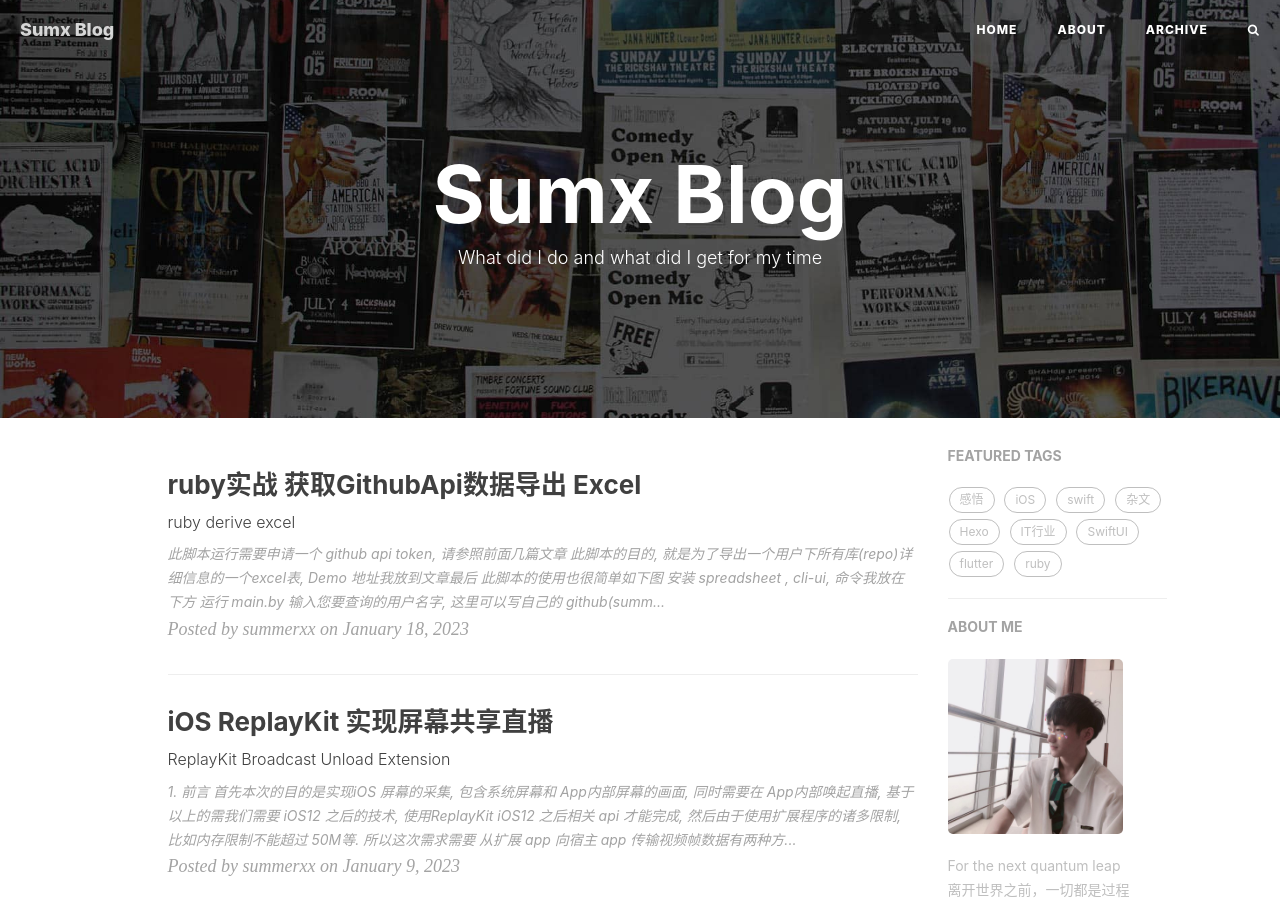
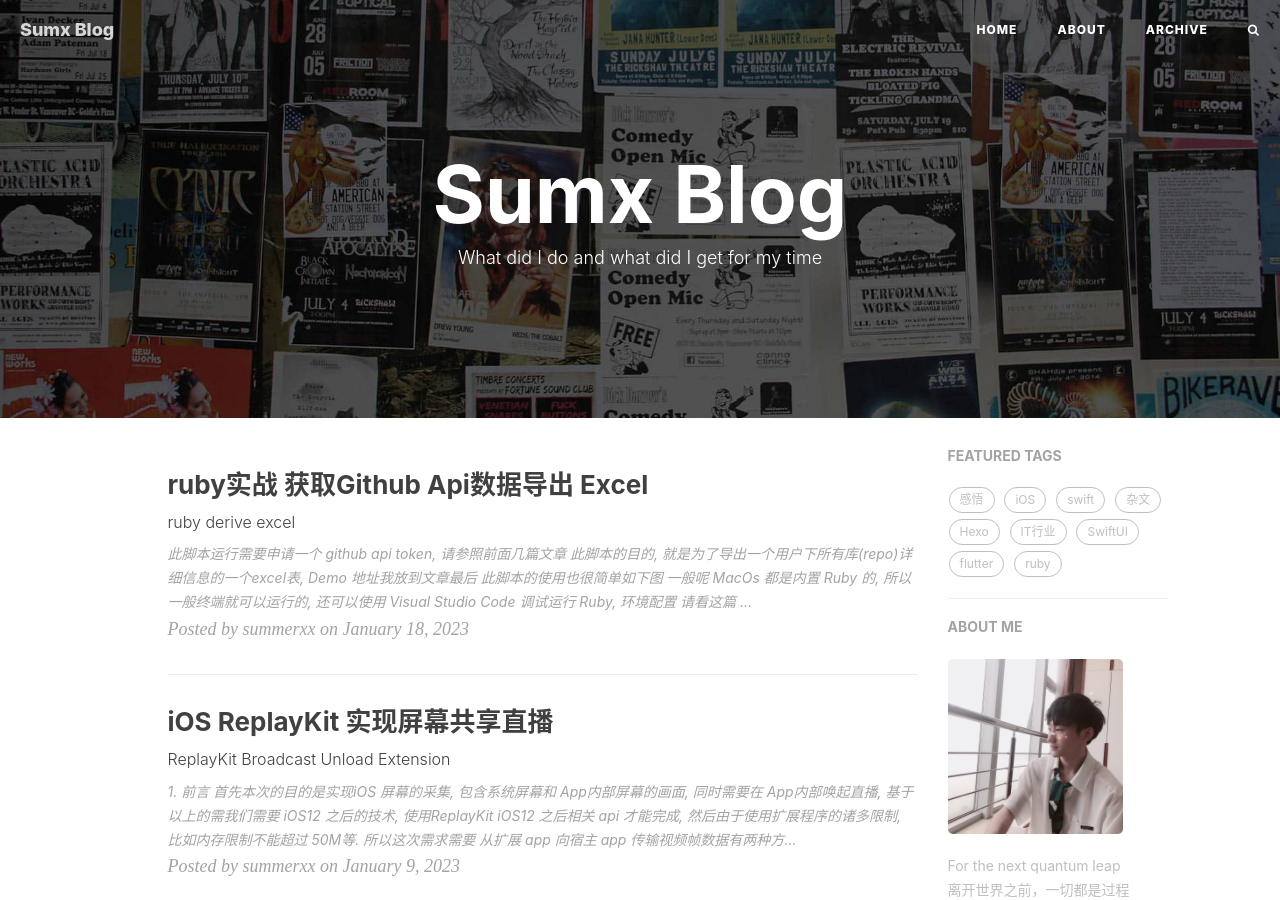
Before and after one commit to summerxx27/summerxx27.github.io, a Jekyll site: the page built from index.html, in a window 1280 px wide and 900 px high. Built offline with Jekyll 4.4.1, drawn with Linux system fonts in a browser that asks for light colours; nearby versions of some CDN libraries; the list of posts is cut into pages by our own code; comment, search, counter and statistics services are not loaded; some of the changed lines change nothing that is shown.

Commit message:
Update 2023-01-18-ruby-githubapi-excel.md

````diff
--- a/_posts/2023-01-18-ruby-githubapi-excel.md
+++ b/_posts/2023-01-18-ruby-githubapi-excel.md
@@ -1,6 +1,6 @@
 ---
 layout: post
-title: "ruby实战 获取GithubApi数据导出 Excel"
+title: "ruby实战 获取Github Api数据导出 Excel"
 subtitle: "ruby derive excel"
 date: 2023-01-18
 author: "summerxx"
@@ -12,11 +12,14 @@
 此脚本的目的, 就是为了导出一个用户下所有库(repo)详细信息的一个excel表, Demo 地址我放到文章最后
 此脚本的使用也很简单如下图
 
+一般呢 MacOs 都是内置 Ruby 的, 所以一般终端就可以运行的, 还可以使用 `Visual Studio Code` 调试运行 Ruby,  环境配置 请看这篇 [https://www.jianshu.com/p/0f5a7a8293f5](https://www.jianshu.com/p/0f5a7a8293f5)
+
 - 安装 spreadsheet , cli-ui, 命令我放在下方
 - 运行 main.by
 - 输入您要查询的用户名字, 这里可以写自己的 github(summerxx27) 用户名
 - 之后选择确认 Yes. No
 - 之后文件就会自动导出到桌面
+- 这里桌面路径我是配置的绝对路径, 一般呢你可以配置成你需要的
 
 ![截屏2023-01-18 15.45.59](https://p.ipic.vip/lkg6qe.png)
 
@@ -24,11 +27,11 @@
 
 
 
-使用此脚本钱先 安装必要的gems 包
+此脚本包含Excel 导出功能, 需要`spreadsheet` 需要一些终端的输入框需要`cli-ui`使用此脚本前先需安装必要的gems 包
 
 ```
-gem install spreadsheet
-gem install cli-ui
+sudo gem install spreadsheet
+sudo gem install cli-ui
 ```
 
 ```ruby
@@ -161,7 +164,57 @@
 }
 ```
 
-Ruby 环境配置 请看这篇 [https://www.jianshu.com/p/0f5a7a8293f5](https://www.jianshu.com/p/0f5a7a8293f5)
+此外一般呢, 如果工作中使用钉钉 app, 那么一般一个工作完成后都需要给钉钉发个群消息, 告知下进度, 所以还可以完善此脚本如下
+
+在钉钉群设置里面此次
+
+> 群设置 - 智能群助手 - 添加机器人 - 选择 - 自定义
+>
+> 上面的步骤是为了给群创建一个机器人, 用来发消息, 创建过程中, 最好把安全设置设置一个自定义关键词
+
+示例代码
+
+```ruby
+# 钉钉机器人
+class DingDing
+   # 发送 markdown 消息
+   def DingDing.send_markdown(title, markdown)
+     # 这个就是申请机器人后给的 token
+       token = ''
+       params = %Q+{
+          'msgtype': 'markdown',
+          'markdown': {
+          'title': '#{title}',
+          'text': '#{markdown}'
+          }
+      }+
+
+       `curl --silent \
+          -H \"Content-Type: application/json\" \
+          -d \"#{params}\" \
+          https://oapi.dingtalk.com/robot/send?access_token=#{token}`
+   end
+end
+```
+
+>  其中 Curl 是一个常用的命令行数据传输工具，可以方便的从命令行创建网络请求。它支持众多协议，支持如 HTTP, HTTPS, FTP, FTPS, SFTP, IMAP, SMTP, POP3 等等协议。Curl 提供了很多强大的功能，我们可以利用它来进行 HTTP 请求、上传/下载文件等，且支持 Cookie、用户密码验证、代理隧道、限速等。  这里我用来发一个HTTPS 请求
+
+```ruby
+# 其中 summerxx是我设置的群消息关键词, 你可以按需修改
+DingDing.send_markdown("excel导出完成", "请查看桌面summerxx")
+```
+
+其中Curl的一些用法可以参照这里
+
+[https://blog.csdn.net/zfw_666666/article/details/126161447](https://blog.csdn.net/zfw_666666/article/details/126161447)
+
+Curl开源项目
+
+[https://github.com/curl/curl](https://github.com/curl/curl)
+
+Curl官网
+
+[https://curl.se/](https://curl.se/)
 
 Demo
 
````
